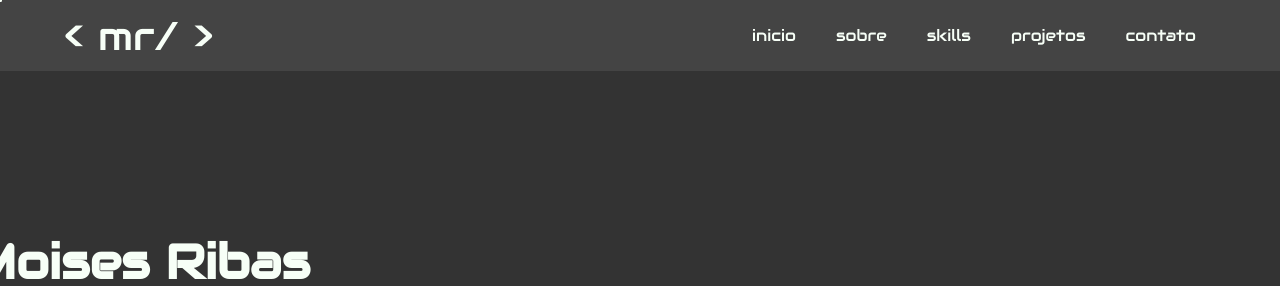
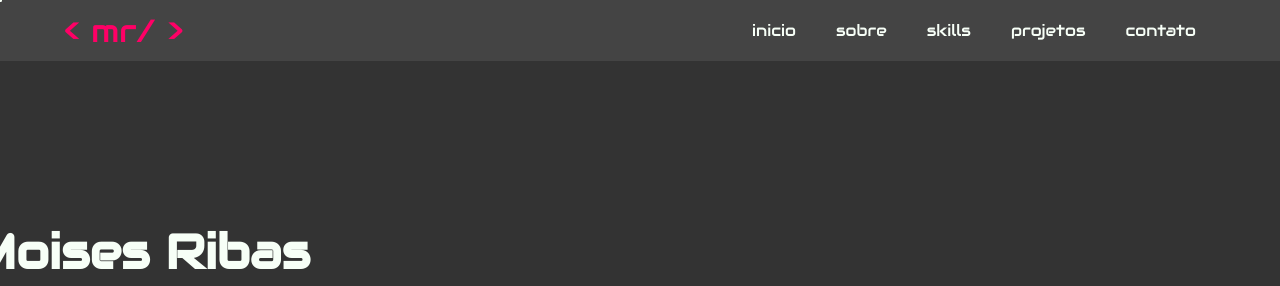
Before and after one commit to mribasdev/portfolio, a plain HTML site: page index.html in a window 1280 px wide. Shown: the top 286 px of the page. Drawn offline with Linux system fonts and the light colour scheme.

Commit message:
logo teste

```diff
--- a/styles.css
+++ b/styles.css
@@ -204,3 +204,16 @@ main {
       z-index: 99999999;
 
     }
+
+
+    .logo p {
+      font-family: 'Audiowide', cursive;
+      font-size: 2rem;
+      color: #ff0066;
+      transition: color 0.3s ease, text-shadow 0.3s ease;
+    }
+
+    .logo p:hover {
+      color: #ff3300;
+      text-shadow: 0 0 10px #ff3300, 0 0 20px #ff6600, 0 0 30px #ff9933;
+    }
```
